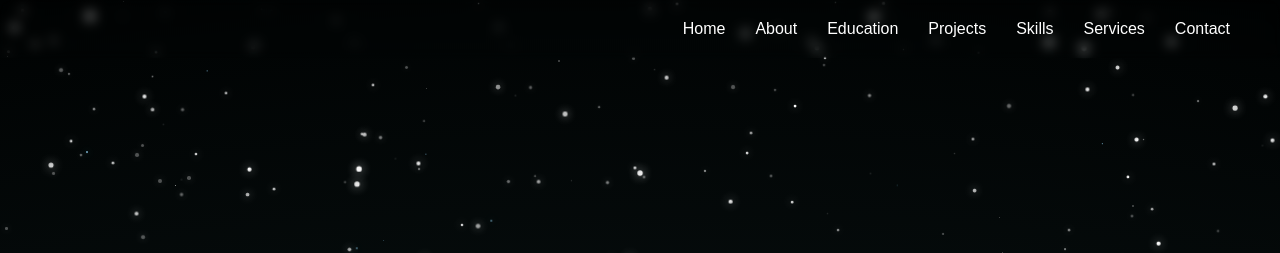
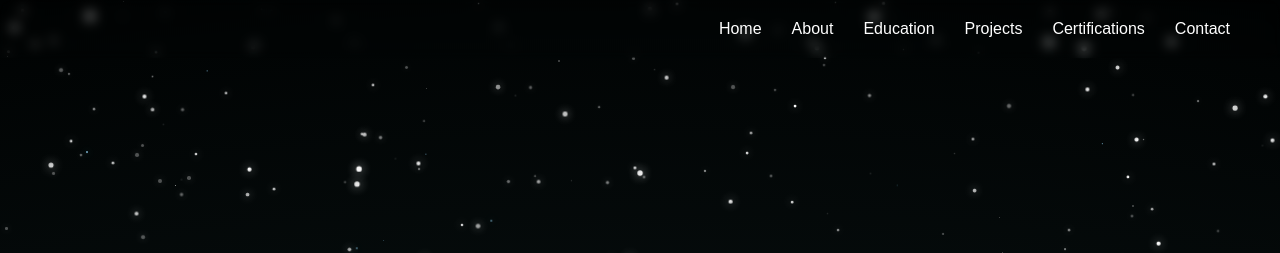
Before and after one commit to ReemSayed-full-stack/Nada-Portfolio, a plain HTML site: page index.html in a window 1280 px wide. Shown: the top 253 px of the page. Drawn offline with Linux system fonts and the light colour scheme.

```diff
--- a/index.html
+++ b/index.html
@@ -17,8 +17,7 @@
       <li><a href="#about">About</a></li>
       <li><a href="#education">Education</a></li>
       <li><a href="#projects">Projects</a></li>
-      <li><a href="#skills">Skills</a></li>
-      <li><a href="#Certifications">Services</a></li>
+      <li><a href="#Certifications">Certifications</a></li>
       <li><a href="#contact">Contact</a></li>
     </ul>
   </nav>
@@ -367,4 +366,5 @@
   </script>
 </body>
 
+
 </html>
```
